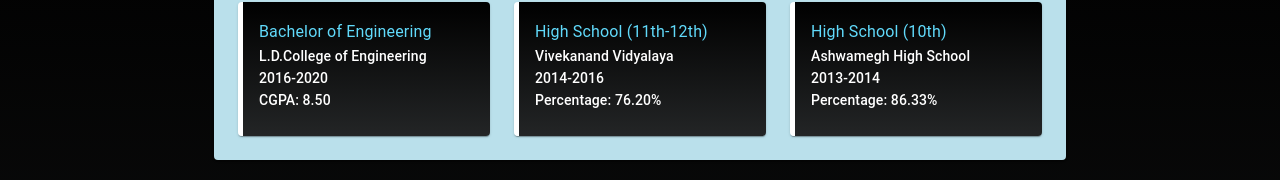
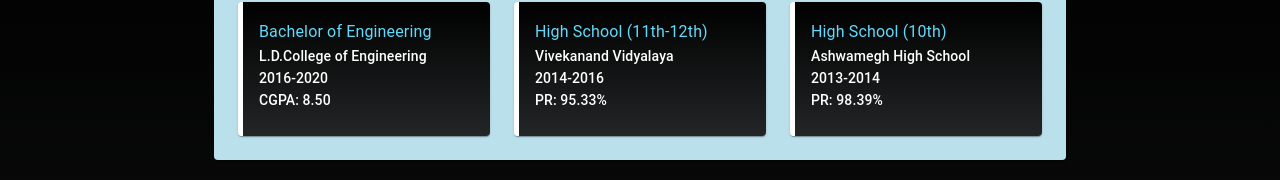
Before and after one commit to Kishan-Pitroda/My-Portfolio, a React (Create React App) app: page /resume in a window 1280 px wide. Shown: the part 416-596 px from the top of the page. Built offline with nearby package versions, Linux system fonts and the light colour scheme.

Commit message:
data updates

```diff
--- a/src/components/Biodata/Biodata.tsx
+++ b/src/components/Biodata/Biodata.tsx
@@ -297,7 +297,7 @@
               component="p"
               sx={{ color: "white", px: 1 }}
             >
-              50kg
+              52kg
             </Typography>
           </Grid>
         </Grid>
--- a/src/components/Resume/Resume.tsx
+++ b/src/components/Resume/Resume.tsx
@@ -336,7 +336,7 @@
                             color: "#fff",
                           }}
                         >
-                          Percentage: 76.20%
+                          PR: 95.33%
                         </Typography>
                       </CardContent>
                     </Card>
@@ -389,7 +389,7 @@
                             color: "#fff",
                           }}
                         >
-                          Percentage: 86.33%
+                          PR: 98.39%
                         </Typography>
                       </CardContent>
                     </Card>
```
